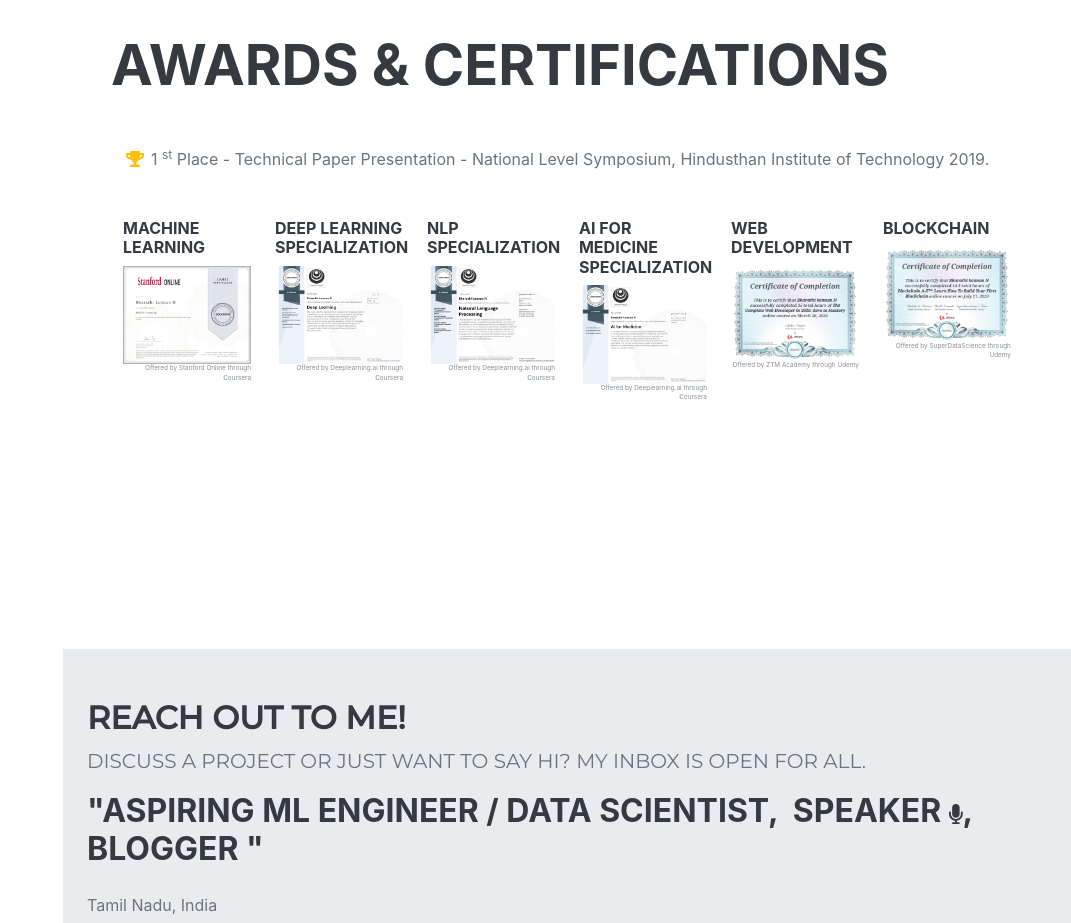
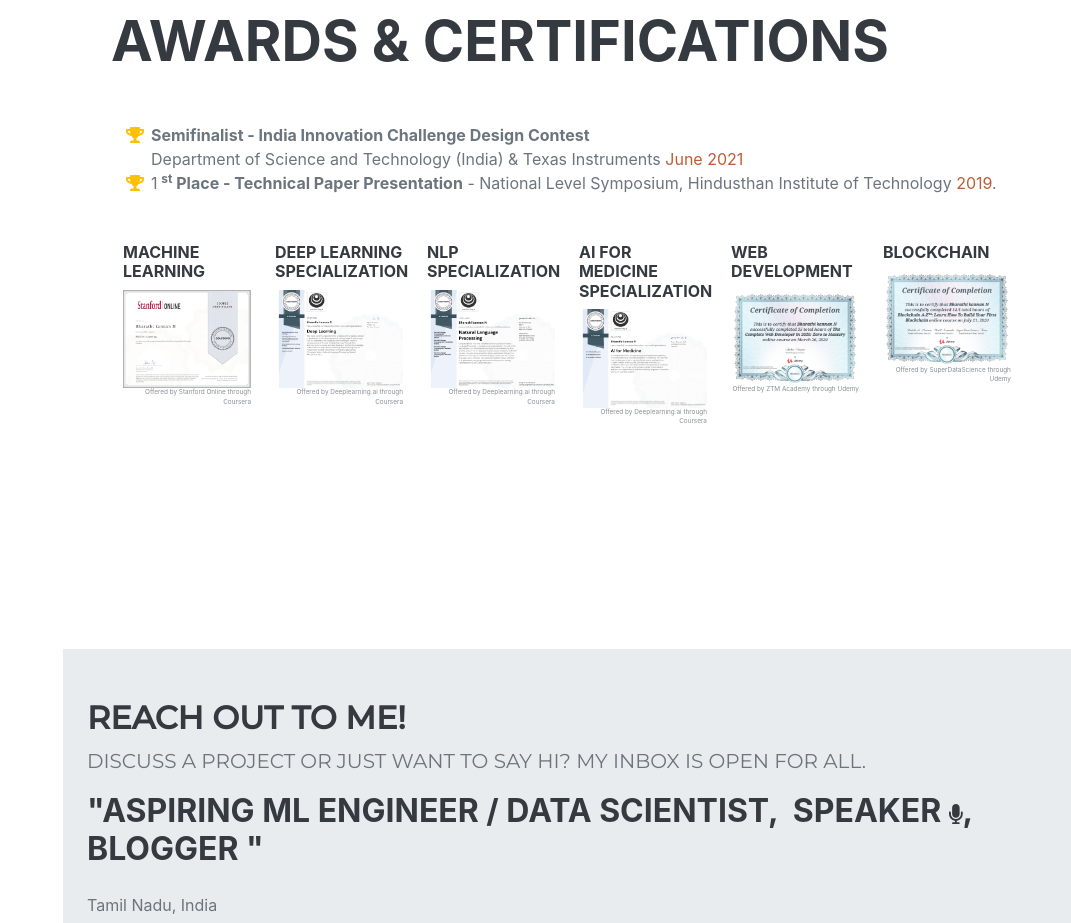
Before and after one commit to bharathikannann/bharathikannann.github.io, a plain HTML site: page index.html in a window 1280 px wide. Shown: the part 5000-5923 px from the top of the page, without its empty margins (209-1280 px from the left). Drawn offline with nearby package versions, Linux system fonts and the light colour scheme; some icons are missing; a web font is replaced by a local one.

Commit message:
Update index.html

```diff
--- a/index.html
+++ b/index.html
@@ -400,16 +400,17 @@
                         </li> -->
                         <li>
                             <span class="fa-li"><i class="fas fa-trophy text-warning"></i></span>
-                            1
+                            <strong>Semifinalist - India Innovation Challenge Design Contest</strong><br>
+                            Department of Science and Technology (India) & Texas Instruments <span class="text-primary">June 2021</span>
+                        </li>
+                        <li>
+                            <span class="fa-li"><i class="fas fa-trophy text-warning"></i></span>
+                            1<strong>
                             <sup>st</sup>
-                            Place - Technical Paper Presentation - National Level Symposium, Hindusthan Institute of Technology 2019.
+                            Place - Technical Paper Presentation</strong> - National Level Symposium, Hindusthan Institute of Technology  <span class="text-primary">2019</span>.
                         </li>
-                        <!-- <li>
-                            <span class="fa-li"><i class="fas fa-trophy text-warning"></i></span>
-                            1
-                            <sup>st</sup>
-                            Place - University of Colorado Boulder - Adobe Creative Jam 2008 (UI Design Category)
-                        </li>
+
+                        <!--
                         <li>
                             <span class="fa-li"><i class="fas fa-trophy text-warning"></i></span>
                             2
```
